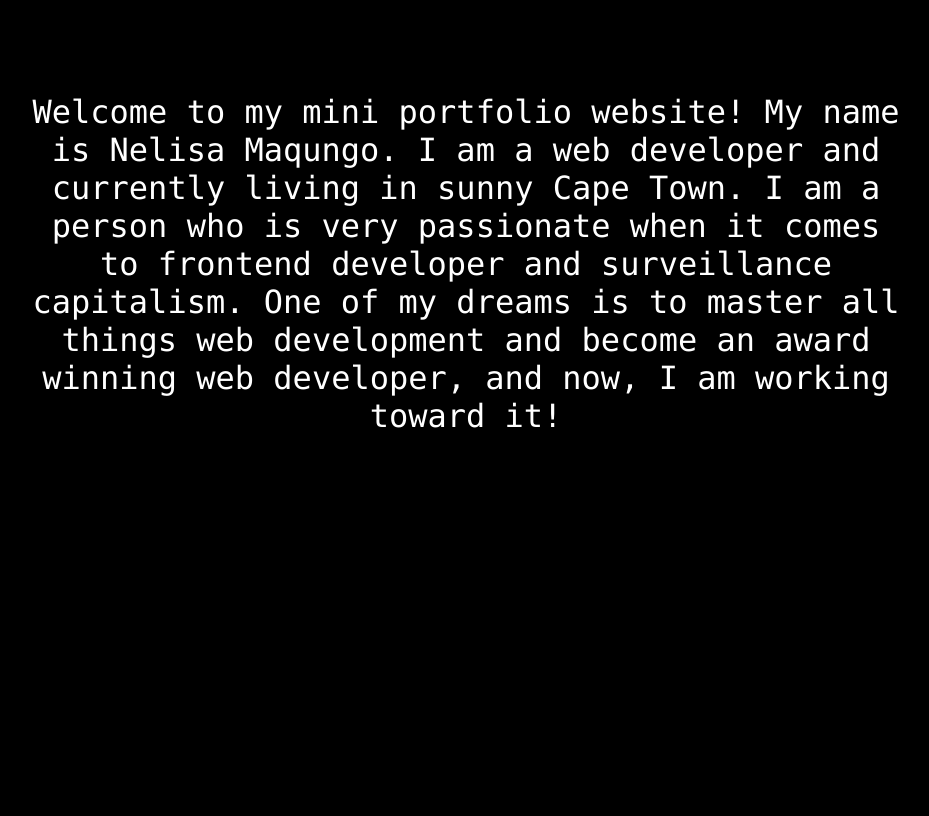
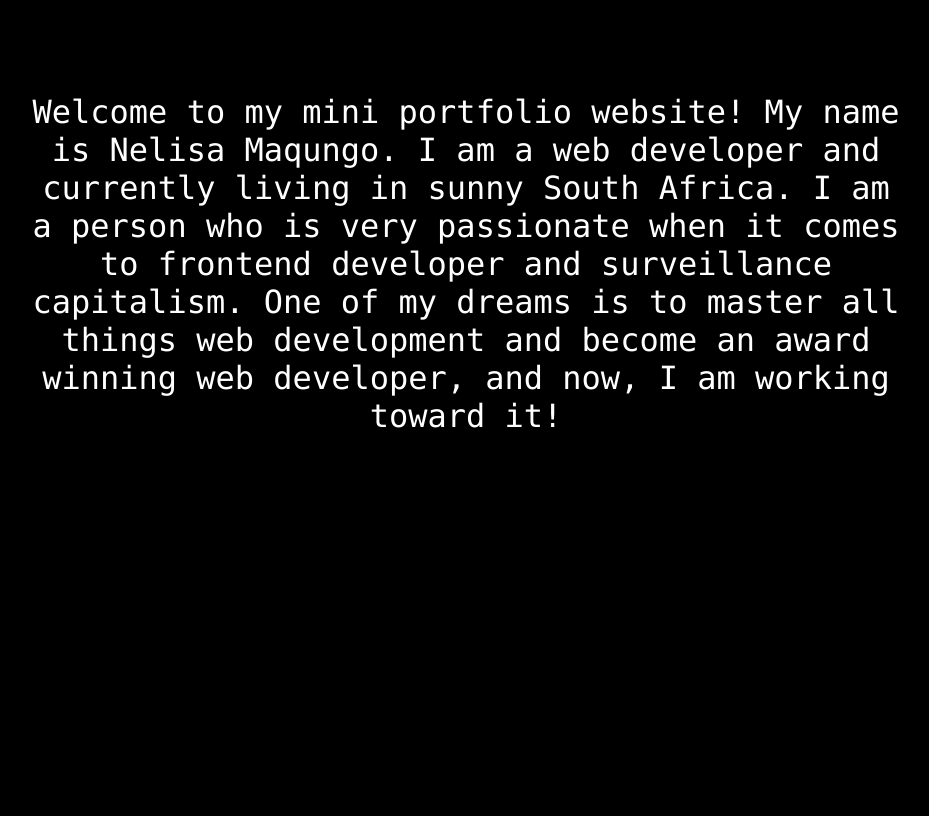
Before and after one commit to nelisam/nelisa-portfolio, a plain HTML site: page index.html in a window 1280 px wide. Shown: the part 1269-2085 px from the top of the page, without its empty margins (174-1103 px from the left). Drawn offline with Linux system fonts and the light colour scheme.

Commit message:
Update index.html

```diff
--- a/index.html
+++ b/index.html
@@ -41,7 +41,7 @@
         a web developer
       </h3>
       <p class="about">
-        Welcome to my mini portfolio website! My name is Nelisa Maqungo. I am a web developer and currently living in sunny Cape Town.
+        Welcome to my mini portfolio website! My name is Nelisa Maqungo. I am a web developer and currently living in sunny South Africa.
         I am a person who is very passionate when it comes to frontend developer and surveillance capitalism. One of my dreams is to master all things web development and become
         an award winning web developer, and now, I am working toward it!
       </p>
```
